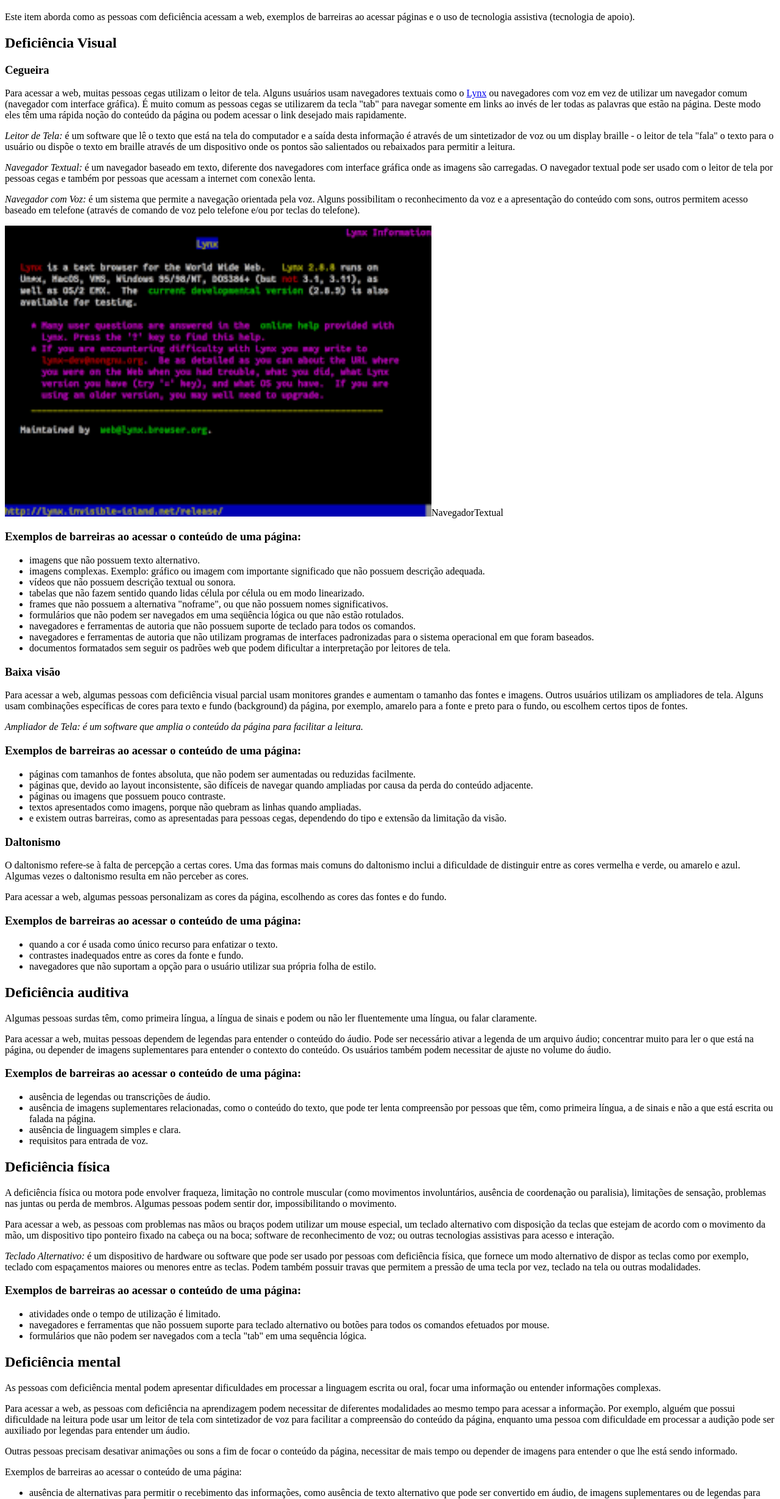
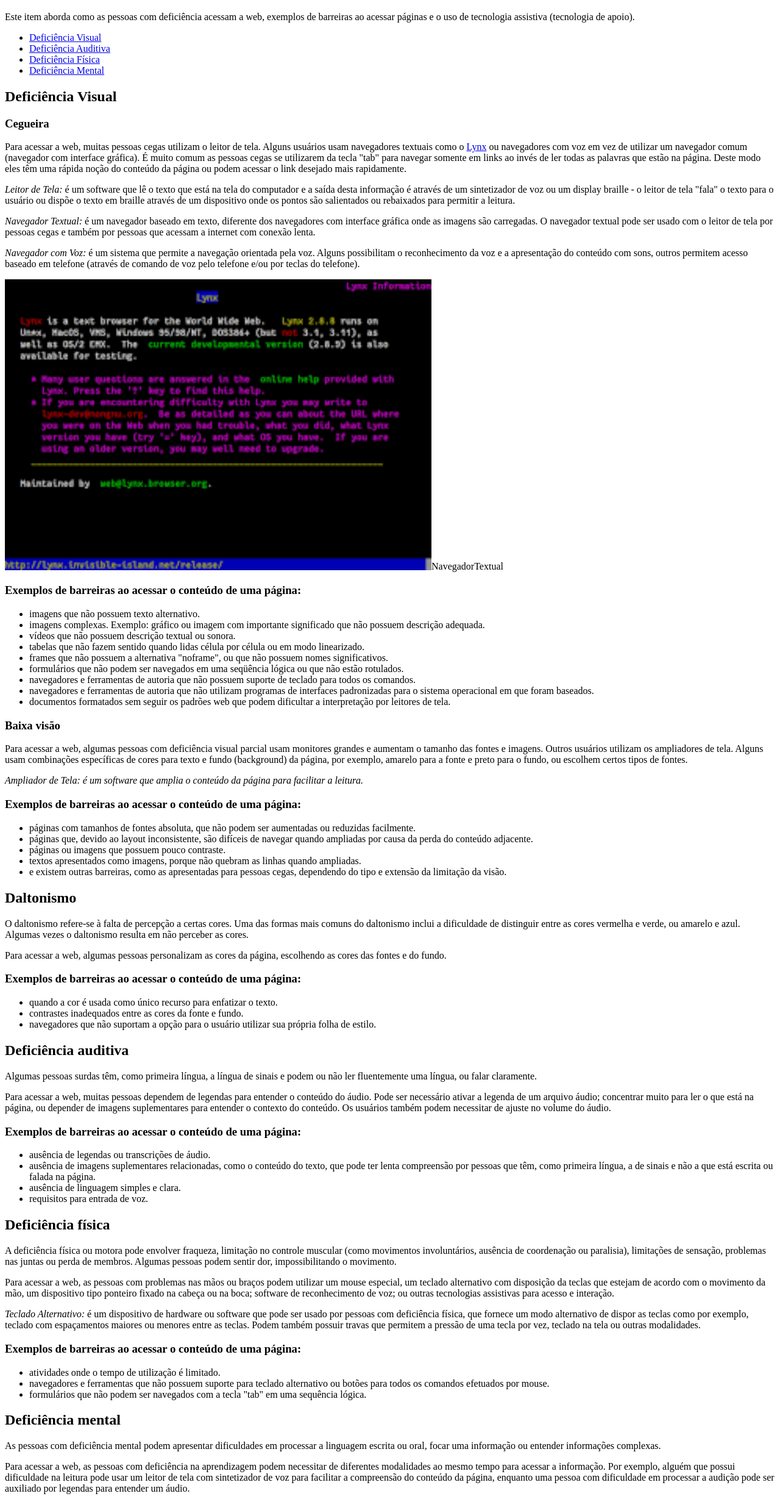
Before and after one commit to mercuriohg/aulas25, a plain HTML site: page desenvolvimentoweb/Aula01/index.html in a window 1280 px wide. Shown: the part 61-2519 px from the top of the page at 61% size. Drawn offline with Linux system fonts and the light colour scheme.

Commit message:
Update index.html

```diff
--- a/desenvolvimentoweb/Aula01/index.html
+++ b/desenvolvimentoweb/Aula01/index.html
@@ -3,16 +3,25 @@
 <head>
     <meta charset="UTF-8">
     <meta name="viewport" content="width=device-width, initial-scale=1.0">
-    <link rel="stylesheet" href="style.css">
-    <link rel="shortcut icon" href="favicon.ico" type="image/x-icon">
-    <title>Site Progweb</title>
+    <link rel="shortcut icon" href="marcatexto.png" type="image/x-icon">
+    <title>Aula03</title>
 </head>
 <body>
+    <header>
         <h1>Acesso à web e Tecnologia Assistiva</h1>
+        <p>Este item aborda como as pessoas com deficiência acessam a web, exemplos de barreiras ao acessar páginas e o uso de tecnologia assistiva (tecnologia de apoio).</p>
+        <nav id="menu-principal">
+            <ul>
+                <li><a href="#def-visual">Deficiência Visual</a></li>
+                <li><a href="#def-auditiva">Deficiência Auditiva</a></li>
+                <li><a href="#def-fisica">Deficiência Física</a></li>
+                <li><a href="#def-mental">Deficiência Mental</a></li>
+            </ul>
+        </nav>
 
+    </header>
 
-    <p>Este item aborda como as pessoas com deficiência acessam a web, exemplos de barreiras ao acessar páginas e o uso de tecnologia assistiva (tecnologia de apoio).</p>
-
+    <section id="def-visual">
         <h2>Deficiência Visual</h2>
 
         <h3>Cegueira </h3>
@@ -23,6 +32,7 @@
                 links ao invés de ler todas as palavras que estão na página. Deste modo eles têm uma rápida noção do conteúdo da página ou podem acessar o link desejado mais
                 rapidamente.
         </p>
+
 
     <p><em>
         Leitor de Tela:</em> é um software que lê o texto que está na tela do computador e a saída desta informação é através de um sintetizador
@@ -42,6 +52,7 @@
             reconhecimento da voz e a apresentação do conteúdo com sons, outros permitem acesso baseado em telefone (através de comando de voz pelo telefone
             e/ou por teclas do telefone).
     </p>
+    </section>
 
  <img src="marcatexto.png" style = "width: 700px;" alt="Navegador de Texto">NavegadorTextual
 
@@ -78,7 +89,8 @@
         <li>textos apresentados como imagens, porque não quebram as linhas quando ampliadas.</li>
         <li>e existem outras barreiras, como as apresentadas para pessoas cegas, dependendo do tipo e extensão da limitação da visão.</li>
     </ul>
-   <h3>Daltonismo </h3>
+   <section>
+       <h2>Daltonismo </h2>
 
        <p>O daltonismo refere-se à falta de percepção a certas cores. Uma das formas mais comuns do daltonismo inclui a dificuldade de distinguir entre as cores vermelha e verde, ou amarelo e azul. Algumas vezes o daltonismo resulta em não perceber as cores.</p>
 
@@ -92,7 +104,9 @@
          <li>contrastes inadequados entre as cores da fonte e fundo.</li>
          <li>navegadores que não suportam a opção para o usuário utilizar sua própria folha de estilo.</li>
        </ul>
+   </section>
 
+<section id="def-auditiva">
     <h2>Deficiência auditiva </h2>
 
     <p>Algumas pessoas surdas têm, como primeira língua, a língua de sinais e podem ou não ler fluentemente uma língua, ou falar claramente.</p>
@@ -107,7 +121,9 @@
         <li>ausência de linguagem simples e clara.</li>
         <li>requisitos para entrada de voz.</li>
     </ul>
+</section>
 
+<section id="def-fisica">
     <h2>Deficiência física </h2>
 
     <p>A deficiência física ou motora pode envolver fraqueza, limitação no controle muscular (como movimentos involuntários, ausência de coordenação ou paralisia), limitações de sensação, problemas nas juntas ou perda de membros. Algumas pessoas podem sentir dor, impossibilitando o movimento.</p>
@@ -124,7 +140,9 @@
         <li>navegadores e ferramentas que não possuem suporte para teclado alternativo ou botões para todos os comandos efetuados por mouse.</li>
         <li>formulários que não podem ser navegados com a tecla "tab" em uma sequência lógica.</li>
     </ul>
+</section>
 
+<section id="def-mental">
     <h2>Deficiência mental </h2>
 
     <p>As pessoas com deficiência mental podem apresentar dificuldades em processar a linguagem escrita ou oral, focar uma informação ou entender informações complexas.</p>
@@ -144,9 +162,11 @@
          <li>páginas com tamanhos de fontes absoluta, que não podem ser aumentadas ou reduzidas facilmente.</li>
         <li>uso de imagens trêmulas ou sinais com uma certa freqüência de áudio que podem causar desconforto.</li>
     </ul>
+</section>
 
+<footer>
     <p>Fonte: <a href="https://www.serpro.gov.br/menu/noticias/noticias-2024/acessibilidade-by-design-serpro/s" target="_blank">Site do SERPRO</a></p>
-
+</footer>
 
 </body>
 </html>
```
Lines whose indentation alone changed are shown as unchanged.
